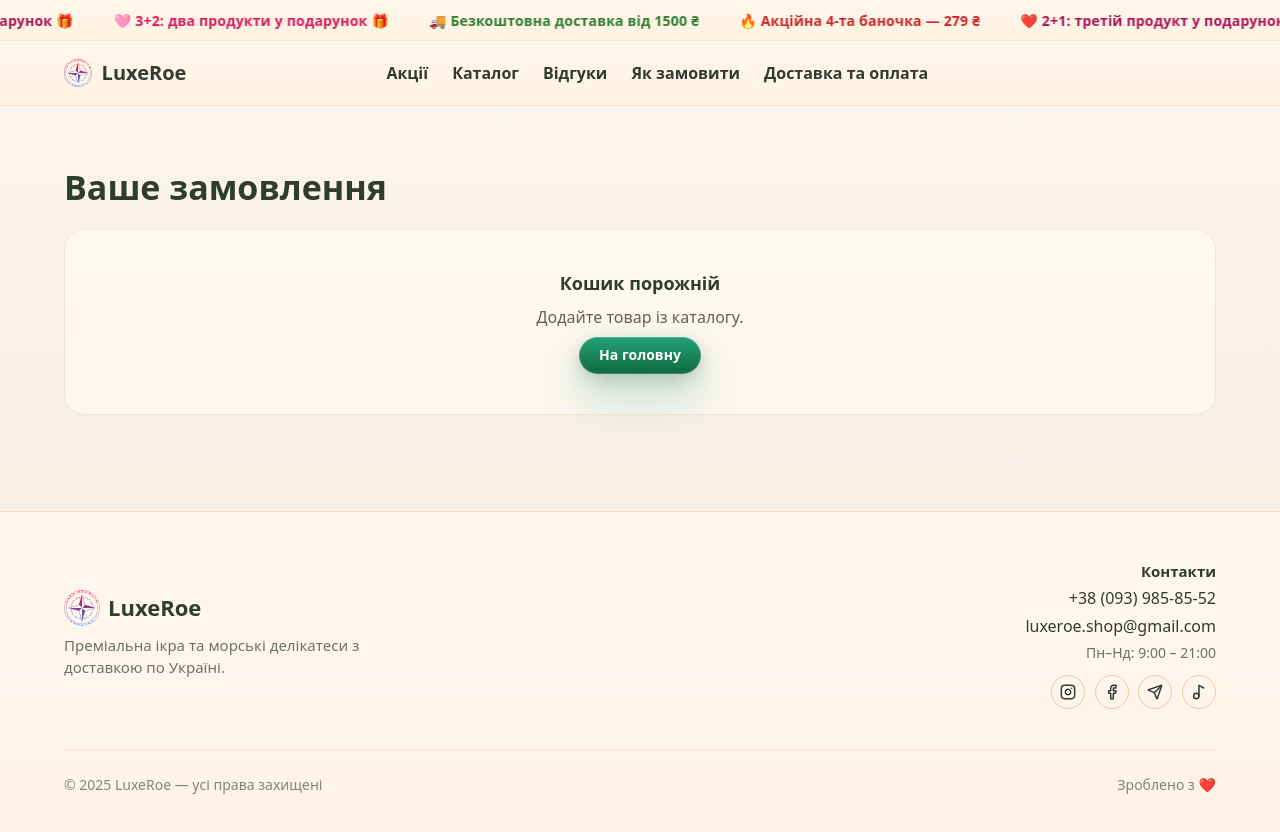
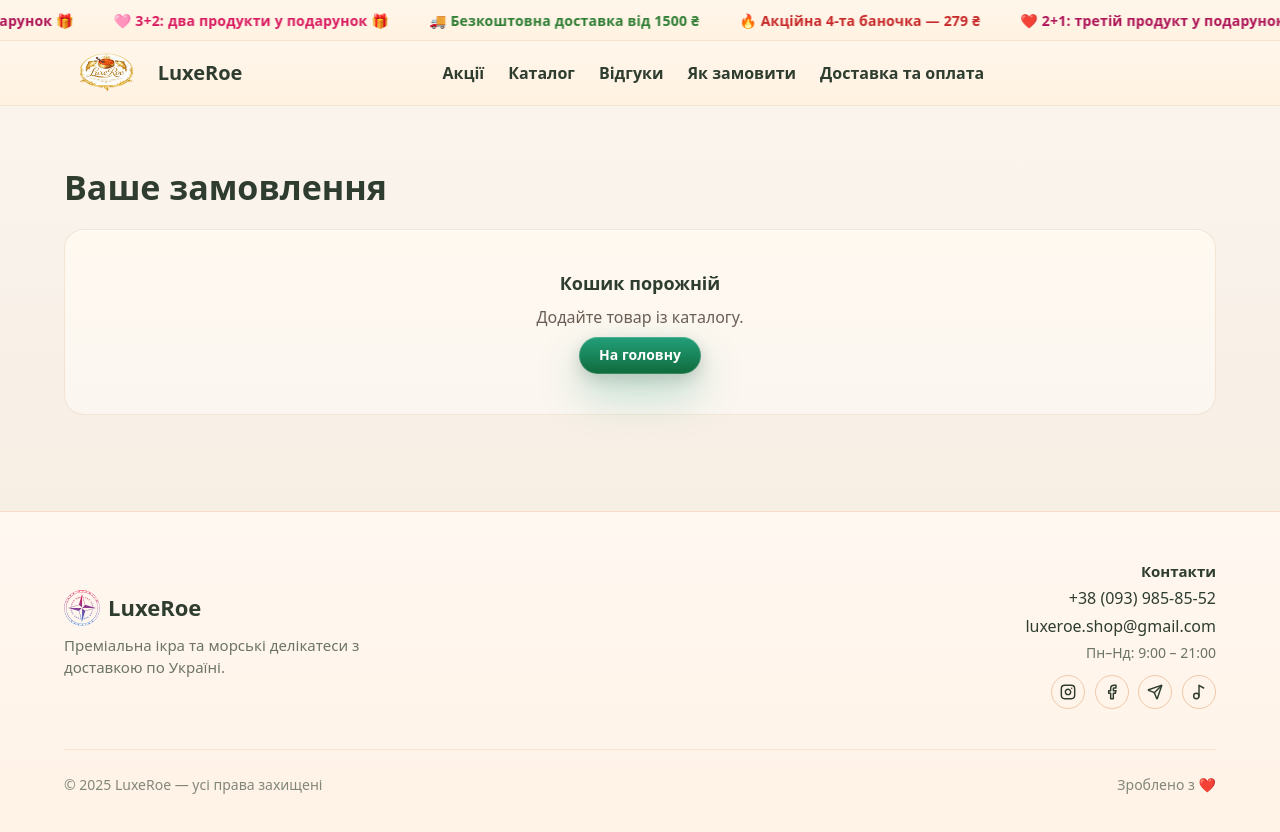
Before and after one commit to ihorhnennyi/luxeroe-site, a React (Vite) app: page /cart in a window 1280 px wide. Shown: the top 832 px of the page. Built offline with nearby package versions, Linux system fonts and the light colour scheme; no server answers; some icons are missing.

Commit message:
udpate logo

```diff
--- a/src/components/Header/Header.tsx
+++ b/src/components/Header/Header.tsx
@@ -65,7 +65,13 @@ export default function Header() {
       >
         <Container maxWidth="lg" disableGutters>
           <Toolbar
-            sx={{ minHeight: HEADER_OFFSET, px: 2, color: BRAND_TEXT, position: 'relative' }}
+            sx={{
+              minHeight: HEADER_OFFSET,
+              px: 2,
+              color: BRAND_TEXT,
+              position: 'relative',
+              alignItems: 'center'
+            }}
           >
             <Link
               href="/"
@@ -73,7 +79,12 @@ export default function Header() {
               color="inherit"
               sx={{ display: 'inline-flex', alignItems: 'center', gap: 1.2 }}
             >
-              <Box component="img" src="/logo.svg" alt="LuxeRoe" sx={{ width: 28, height: 28 }} />
+              <Box
+                component="img"
+                src="/logo.jpg"
+                alt="LuxeRoe"
+                sx={{ height: 56, width: 'auto', maxWidth: 200, objectFit: 'contain' }}
+              />
               <Typography variant="h6" fontWeight={900} color="inherit">
                 LuxeRoe
               </Typography>
@@ -83,10 +94,19 @@ export default function Header() {
               component="nav"
               direction="row"
               spacing={3}
+              alignItems="center"
               sx={{
                 mx: '200px',
                 display: { xs: 'none', md: 'flex' },
-                '& a': { color: BRAND_TEXT, fontWeight: 700, textDecoration: 'none' },
+                '& a': {
+                  color: BRAND_TEXT,
+                  fontWeight: 700,
+                  textDecoration: 'none',
+                  display: 'inline-flex',
+                  alignItems: 'center',
+                  textAlign: 'center',
+                  whiteSpace: 'nowrap'
+                },
                 '& a:hover': { opacity: 0.85 }
               }}
             >
@@ -110,14 +130,27 @@ export default function Header() {
               })}
             </Stack>
 
-            <Stack direction="row" spacing={0.5} alignItems="center" sx={{ ml: 'auto' }}>
+            <Stack
+              direction="row"
+              spacing={0.5}
+              alignItems="center"
+              sx={{
+                ml: 'auto',
+                alignSelf: 'center',
+                '& .MuiIconButton-root': {
+                  display: 'flex',
+                  alignItems: 'center',
+                  justifyContent: 'center'
+                }
+              }}
+            >
               <IconButton component="a" href="tel:+380939858552" aria-label="call" color="inherit">
-                <PhoneIcon sx={{ color: '#C6744B' }} />
+                <PhoneIcon sx={{ color: '#C6744B', display: 'block' }} />
               </IconButton>
 
               <IconButton aria-label="cart" color="inherit" component={RouterLink} to="/cart">
-                <Box sx={{ position: 'relative' }}>
-                  <ShoppingCartIcon />
+                <Box sx={{ position: 'relative', display: 'flex', alignItems: 'center', justifyContent: 'center' }}>
+                  <ShoppingCartIcon sx={{ display: 'block' }} />
                   {safeCount > 0 && (
                     <Box
                       sx={{
```
Also changed, not shown: public/logo.jpg (added), 1 other file (tests, documents, lock files or other folders).
